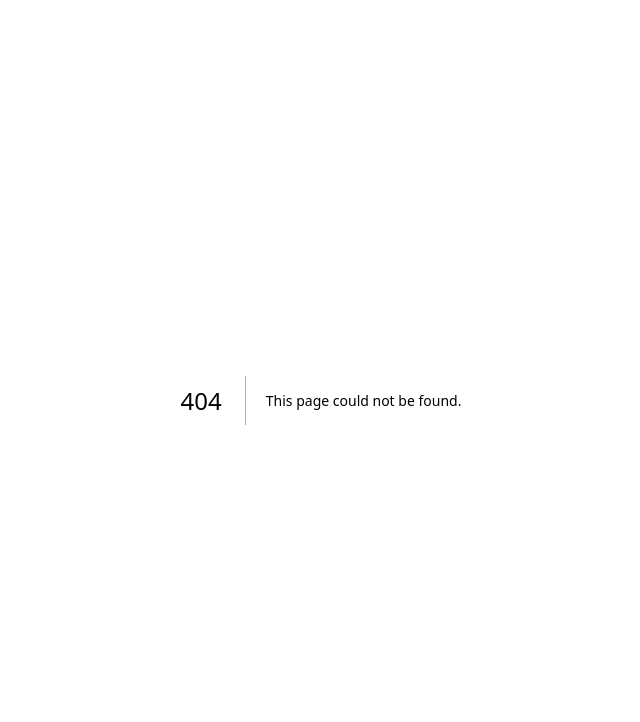
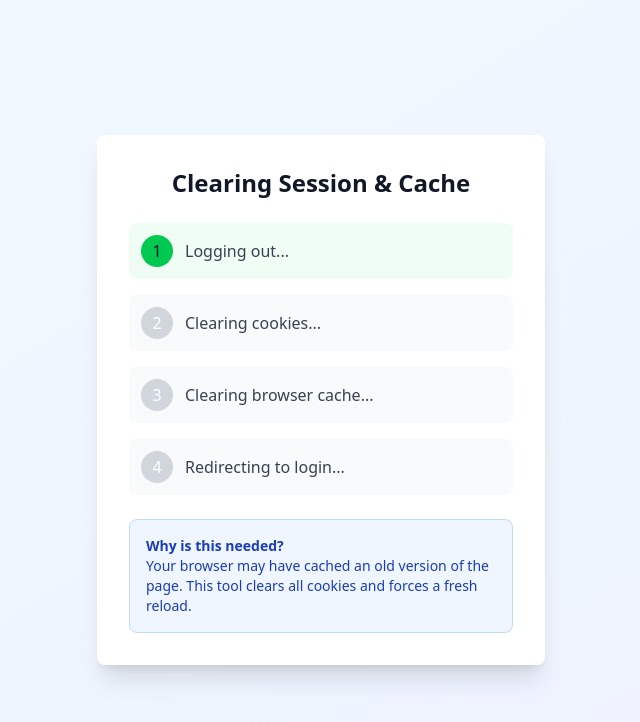
Before and after one commit to moldovancsaba/cardmass, a Next.js app: page /admin/clear-session in a window 1280 px wide. Before the commit this address had no page. Shown: the top 722 px of the page, without its empty margins (319-959 px from the left). Built offline with nearby package versions, Linux system fonts and the light colour scheme; no server answers.

Commit message:
feat: add cookie/cache clearing helper page for browser cache issues

```diff
--- /dev/null
+++ b/app/admin/clear-session/page.tsx
@@ -0,0 +1,92 @@
+'use client'
+
+/**
+ * WHAT: Helper page to clear stale cookies and browser cache
+ * WHY: Browser caching can cause 404 issues even when the page exists on the server
+ * HOW: Forces browser to clear cookies and reload without cache
+ */
+
+import { useRouter } from 'next/navigation'
+import { useEffect, useState } from 'react'
+
+export default function ClearSessionPage() {
+  const router = useRouter()
+  const [step, setStep] = useState(1)
+
+  useEffect(() => {
+    async function clearSession() {
+      // Step 1: Clear the admin session cookie
+      setStep(1)
+      await fetch('/api/auth/logout', { method: 'POST' })
+
+      await new Promise(resolve => setTimeout(resolve, 500))
+
+      // Step 2: Clear all cookies for this domain
+      setStep(2)
+      document.cookie.split(";").forEach((c) => {
+        document.cookie = c
+          .replace(/^ +/, "")
+          .replace(/=.*/, "=;expires=" + new Date().toUTCString() + ";path=/");
+      })
+
+      await new Promise(resolve => setTimeout(resolve, 500))
+
+      // Step 3: Force cache clear by reloading
+      setStep(3)
+      await new Promise(resolve => setTimeout(resolve, 1000))
+
+      // Step 4: Redirect to home with cache-busting parameter
+      setStep(4)
+      window.location.href = '/?cleared=' + Date.now()
+    }
+
+    clearSession()
+  }, [router])
+
+  return (
+    <div className="min-h-screen bg-gradient-to-br from-sky-50 to-indigo-50 flex items-center justify-center p-4">
+      <div className="bg-white rounded-lg shadow-xl p-8 max-w-md w-full">
+        <h1 className="text-2xl font-bold text-gray-900 mb-6 text-center">
+          Clearing Session & Cache
+        </h1>
+
+        <div className="space-y-4">
+          <div className={`flex items-center gap-3 p-3 rounded-lg ${step >= 1 ? 'bg-green-50' : 'bg-gray-50'}`}>
+            <div className={`w-8 h-8 rounded-full flex items-center justify-center ${step >= 1 ? 'bg-green-500' : 'bg-gray-300'}`}>
+              {step > 1 ? '✓' : '1'}
+            </div>
+            <span className="text-gray-700">Logging out...</span>
+          </div>
+
+          <div className={`flex items-center gap-3 p-3 rounded-lg ${step >= 2 ? 'bg-green-50' : 'bg-gray-50'}`}>
+            <div className={`w-8 h-8 rounded-full flex items-center justify-center ${step >= 2 ? 'bg-green-500 text-white' : 'bg-gray-300 text-white'}`}>
+              {step > 2 ? '✓' : '2'}
+            </div>
+            <span className="text-gray-700">Clearing cookies...</span>
+          </div>
+
+          <div className={`flex items-center gap-3 p-3 rounded-lg ${step >= 3 ? 'bg-green-50' : 'bg-gray-50'}`}>
+            <div className={`w-8 h-8 rounded-full flex items-center justify-center ${step >= 3 ? 'bg-green-500 text-white' : 'bg-gray-300 text-white'}`}>
+              {step > 3 ? '✓' : '3'}
+            </div>
+            <span className="text-gray-700">Clearing browser cache...</span>
+          </div>
+
+          <div className={`flex items-center gap-3 p-3 rounded-lg ${step >= 4 ? 'bg-green-50' : 'bg-gray-50'}`}>
+            <div className={`w-8 h-8 rounded-full flex items-center justify-center ${step >= 4 ? 'bg-green-500 text-white' : 'bg-gray-300 text-white'}`}>
+              {step > 4 ? '✓' : '4'}
+            </div>
+            <span className="text-gray-700">Redirecting to login...</span>
+          </div>
+        </div>
+
+        <div className="mt-6 p-4 bg-blue-50 border border-blue-200 rounded-lg">
+          <p className="text-sm text-blue-800">
+            <strong>Why is this needed?</strong><br />
+            Your browser may have cached an old version of the page. This tool clears all cookies and forces a fresh reload.
+          </p>
+        </div>
+      </div>
+    </div>
+  )
+}
```
